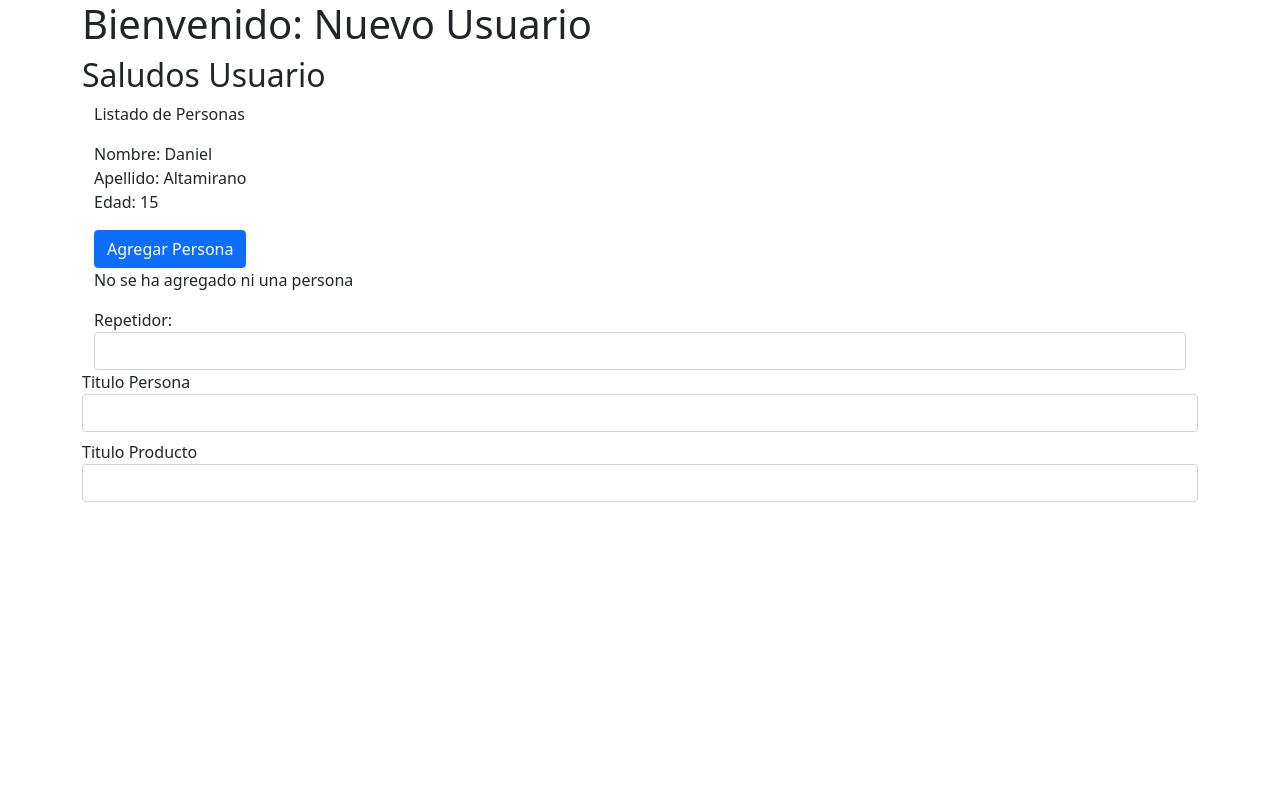
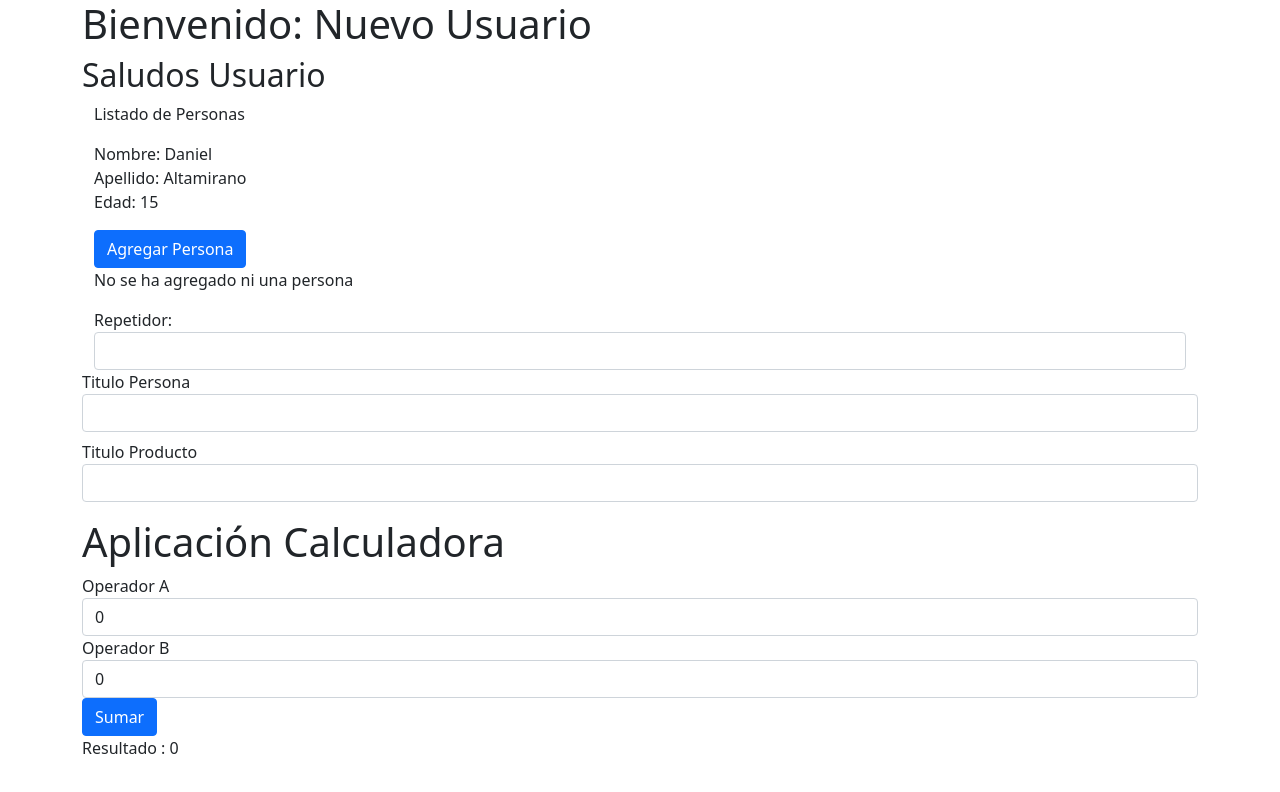
Before and after one commit to Daniel151505/CursoAngular, an Angular app in the folder CursoAngular/: page / in a window 1280 px wide. Shown: the top 792 px of the page. Built offline with nearby package versions, Linux system fonts and the light colour scheme.

Commit message:
Agregando app-calculadora

```diff
--- a/CursoAngular/src/app/app.component.html
+++ b/CursoAngular/src/app/app.component.html
@@ -20,3 +20,6 @@
 <!-- Se muestra lo modificado en el input gracias al two way binding -->
 <p>{{producto}} </p>
 </div>
+
+
+<app-calculadora></app-calculadora>
```
